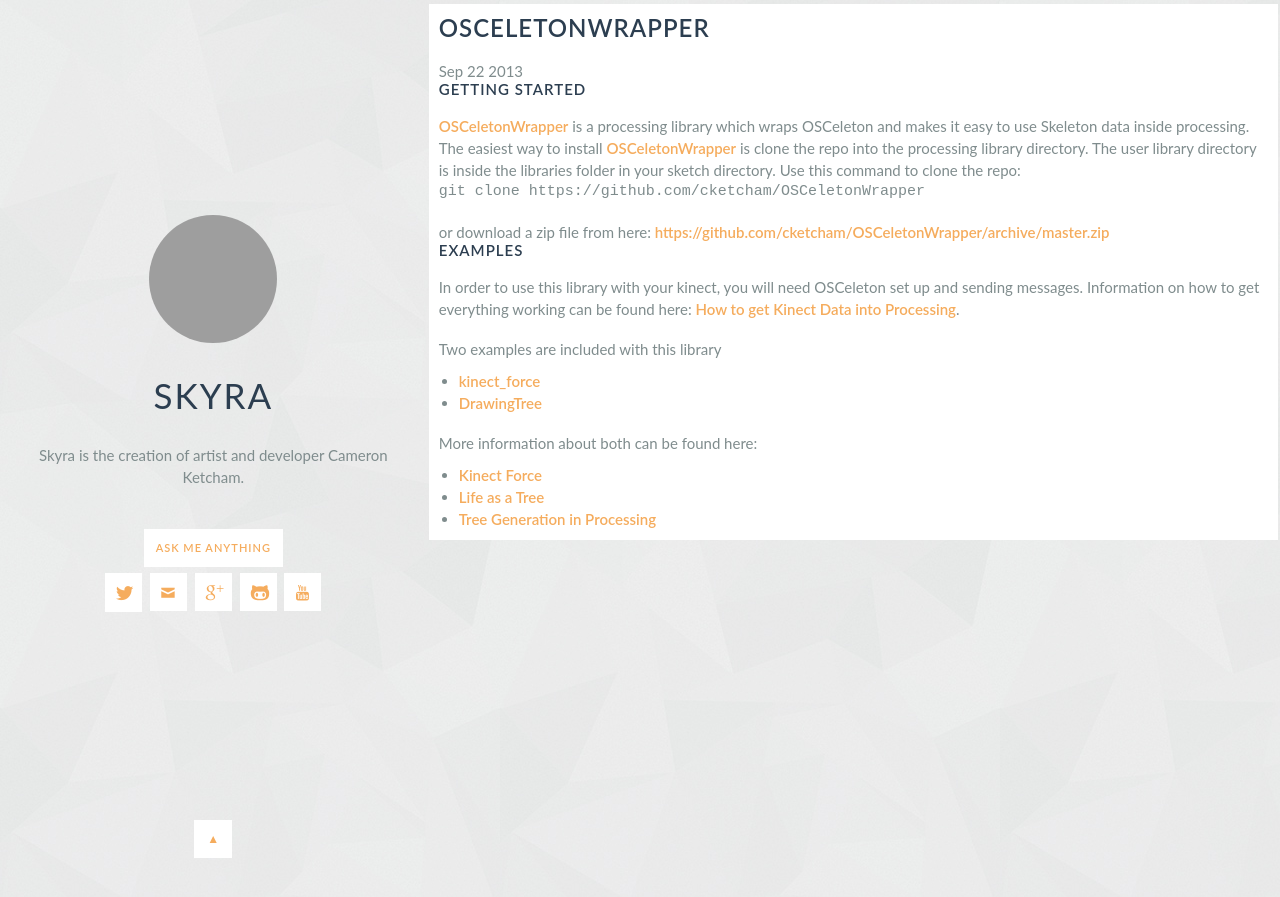
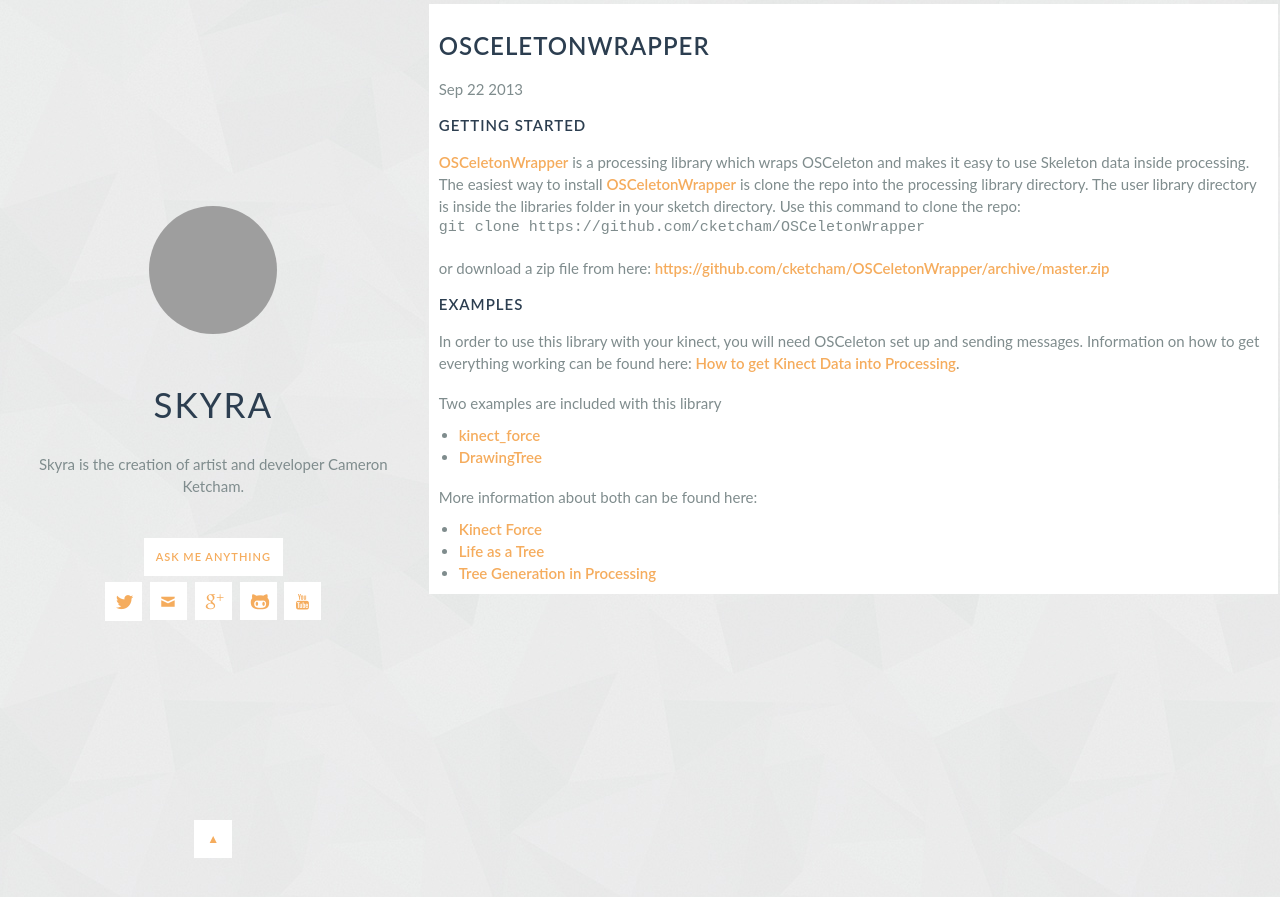
Before and after one commit to skyra/skyra.github.com, a Jekyll site: the page built from _posts/2013-09-22-OSCeletonWrapper.md, in a window 1280 px wide and 900 px high. Shown: the top 897 px of the window. Built offline with Jekyll 4.4.1, drawn with Linux system fonts in a browser that asks for light colours; some web fonts are replaced; grey boxes are pictures that could not be loaded.

Commit message:
fixed header styles to be more clear

```diff
--- a/css/fixie-styles.css
+++ b/css/fixie-styles.css
@@ -239,6 +239,7 @@ h5 {
   color: #2c3e50;
   letter-spacing: 1px;
   line-height: 1;
+  margin-top: 18px;
 }
 h1 {
   font-size: 35px;
```
